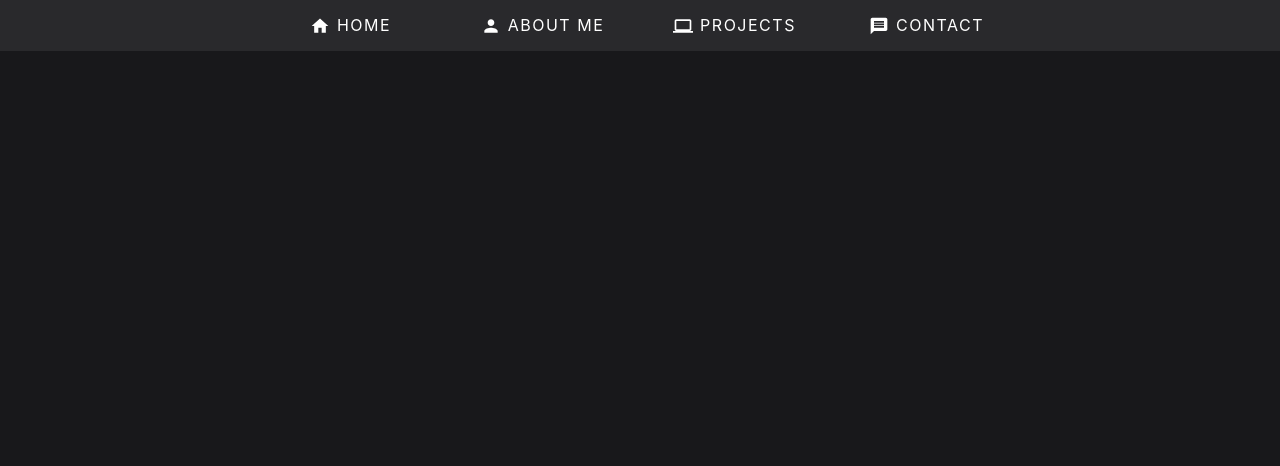
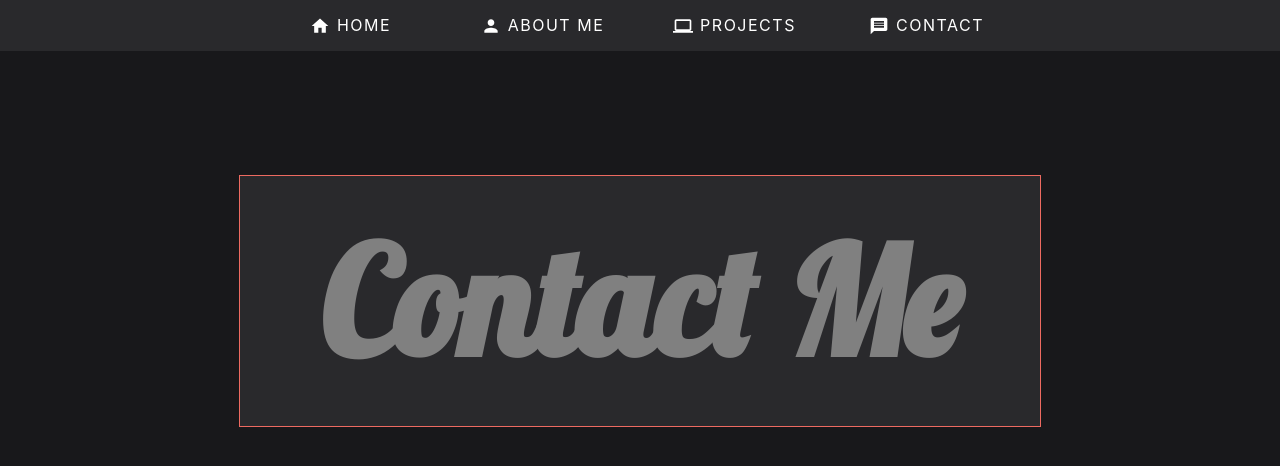
Before and after one commit to Dueey/portfolio-v2, a React (Create React App) app: page /contact in a window 1280 px wide. Shown: the top 466 px of the page. Built offline with nearby package versions, Linux system fonts and the light colour scheme; a web font is replaced by a local one.

Commit message:
Added div and animations for contact me page

```diff
--- a/src/components/About/About.js
+++ b/src/components/About/About.js
@@ -192,6 +192,11 @@ const Details = styled.div`
     transition: 0.1s;
 
     h1 {
+      -webkit-user-select: none;
+      -moz-user-select: none;
+      -ms-user-select: none;
+      user-select: none;
+
       display: flex;
       align-self: center;
       margin-top: 50px;
--- a/src/components/Contact/Contact.js
+++ b/src/components/Contact/Contact.js
@@ -1,11 +1,45 @@
-import React from "react";
+import React, { useState } from "react";
 import styled from "styled-components";
 
 function Contact() {
+  const [hidden, setHidden] = useState("active");
+  const [hidden2, setHidden2] = useState("hidden");
+
+  function handleClick() {
+    if (hidden === "hidden") {
+      setHidden("active");
+      setHidden2("hidden");
+      // setHidden3("hidden");
+      // setHidden4("hidden");
+      // setHidden5("hidden");
+    } else if (hidden === "active") {
+      setHidden("hidden");
+      setHidden2("active");
+    }
+  }
+
+  function handleClick2() {
+    if (hidden === "hidden") {
+      setHidden("active");
+      setHidden2("hidden");
+      // setHidden3("hidden");
+      // setHidden4("hidden");
+      // setHidden5("hidden");
+    } else if (hidden === "active") {
+      setHidden("hidden");
+      setHidden2("active");
+    }
+  }
+
   return (
     <Container>
       <Wrapper>
-        <Wrap></Wrap>
+        <Details>
+          <div className={hidden} onClick={handleClick}>
+            <h1>Contact Me</h1>
+          </div>
+          <div className={hidden2}></div>
+        </Details>
       </Wrapper>
     </Container>
   );
@@ -15,10 +49,52 @@ const Container = styled.div`
   display: flex;
   height: 100vh;
   background-color: #18181b;
+  justify-content: center;
 `;
 
-const Wrapper = styled.div``;
+const Wrapper = styled.div`
+  display: flex;
+`;
 
-const Wrap = styled.div``;
+const Details = styled.div`
+  display: flex;
+  flex-direction: column;
+  justify-content: center;
+  overflow: hidden;
+  margin-top: -300px;
+
+  div {
+    display: flex;
+    justify-content: center;
+    height: 0px;
+    transition: 0.1s;
+
+    h1 {
+      -webkit-user-select: none;
+      -moz-user-select: none;
+      -ms-user-select: none;
+      user-select: none;
+
+      display: flex;
+      align-self: center;
+      font-size: 150px;
+      font-family: "Lobster", cursive;
+      color: gray;
+    }
+  }
+
+  .active {
+    border: 1px solid #ed6a61;
+    background-color: #29292c;
+    height: 250px;
+    width: 800px;
+
+    transition: 0.3s ease-in;
+  }
+
+  .hidden {
+    overflow: hidden;
+  }
+`;
 
 export default Contact;
--- a/src/components/Projects/Projects.js
+++ b/src/components/Projects/Projects.js
@@ -341,6 +341,11 @@ const Details = styled.div`
     transition: 0.1s;
 
     h1 {
+      -webkit-user-select: none;
+      -moz-user-select: none;
+      -ms-user-select: none;
+      user-select: none;
+
       display: flex;
       align-self: center;
       margin-top: 50px;
```
